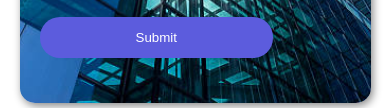
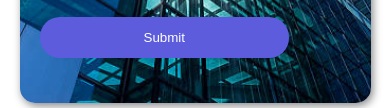
Before and after one commit to Samiat-Adesanya/log-in, a plain HTML site: page index.html in a window 390 px wide. Shown: the part 379-487 px from the top of the page. Drawn offline with Linux system fonts and the light colour scheme.

Commit message:
Update login.css

```diff
--- a/login.css
+++ b/login.css
@@ -64,7 +64,7 @@ div.checked{
         padding: 13px 2rem;
     }
     .wrapper button{
-        padding: 13px 6rem;
+        padding: 13px 6.5rem;
     }
     .wrapper{
         margin: 50px auto;
```
